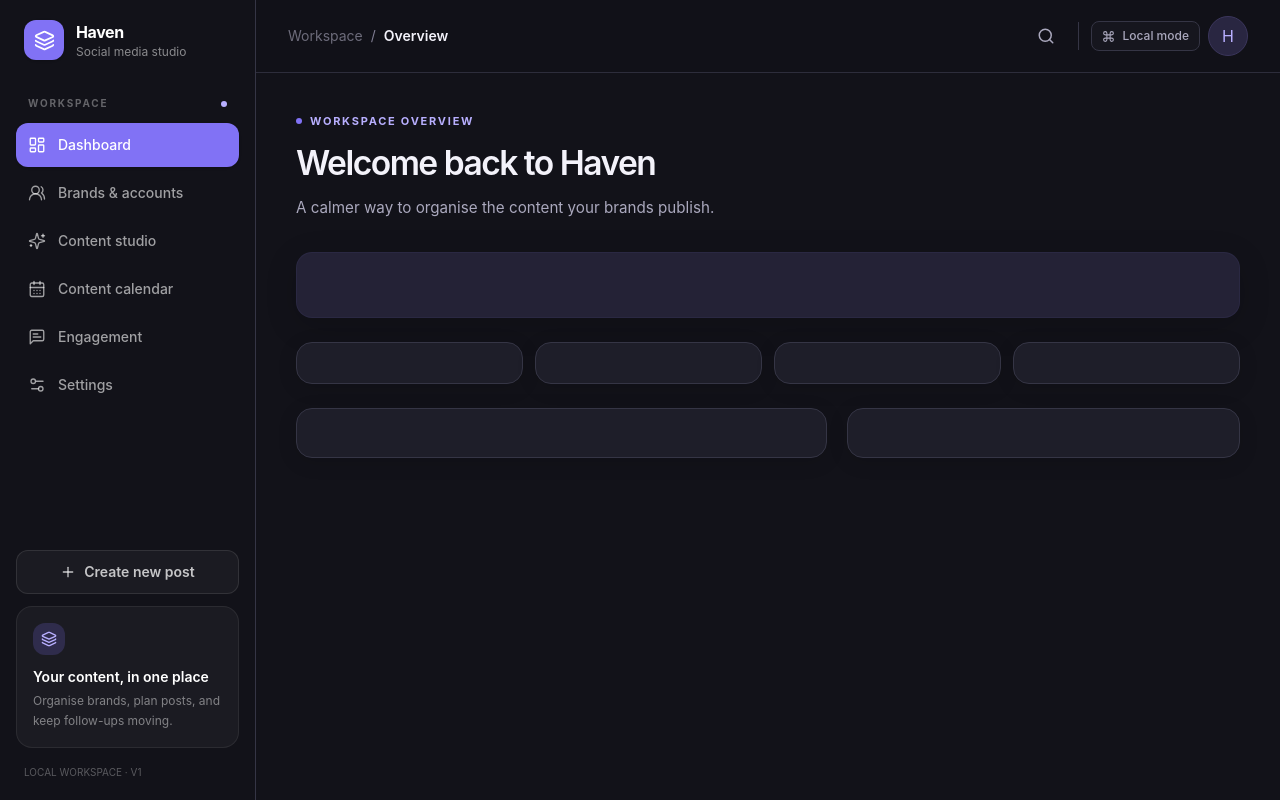
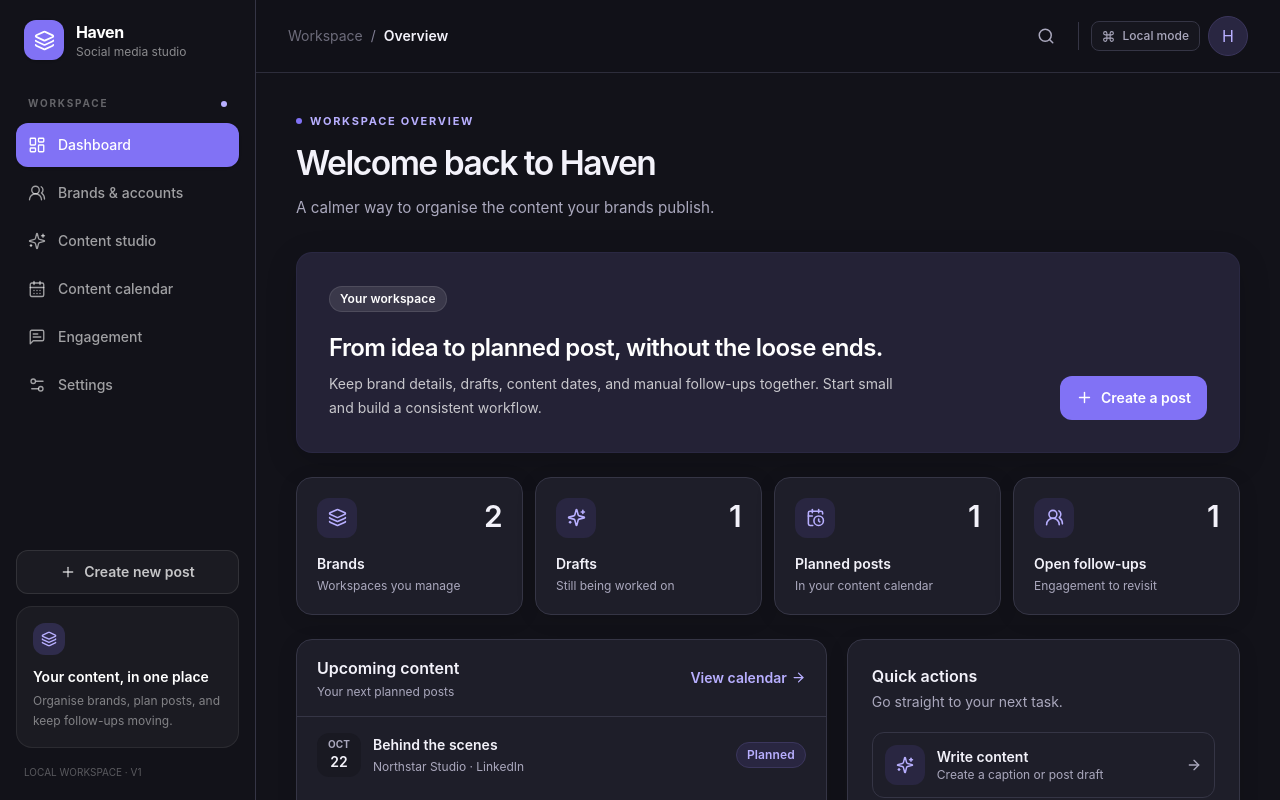
Before and after one commit to Meckiul-Chisim/SM-management, a React (Vite) app: page /dashboard in a window 1280 px wide. Shown: the top 800 px of the page. Built offline with nearby package versions, Linux system fonts and the light colour scheme.

Commit message:
Keep card children while applying dark surfaces

```diff
--- a/src/components/ui/Card.jsx
+++ b/src/components/ui/Card.jsx
@@ -7,7 +7,9 @@ function Card({ children, className = '', tone = 'default', ...props }) {
     <section
       className={`rounded-2xl border ${toneClass} ${className}`}
       {...props}
-    />
+    >
+      {children}
+    </section>
   )
 }
 
```
